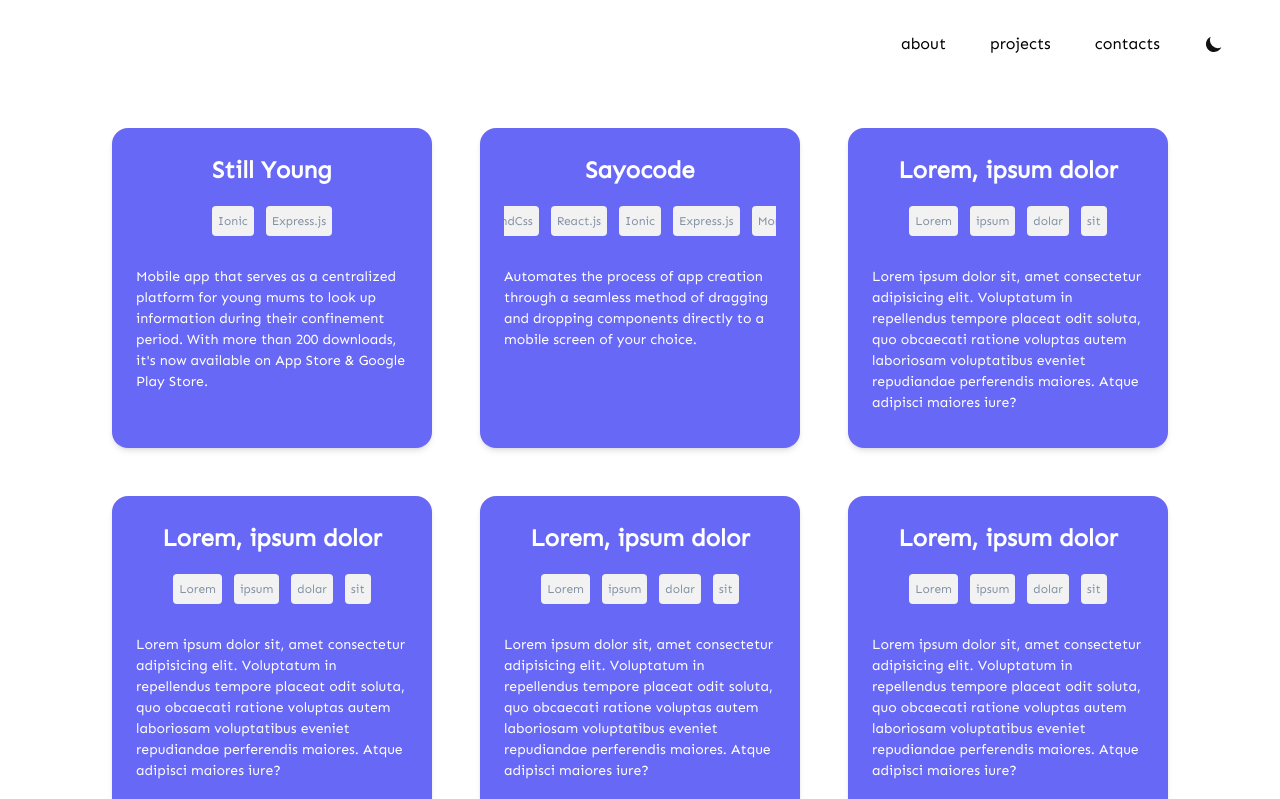
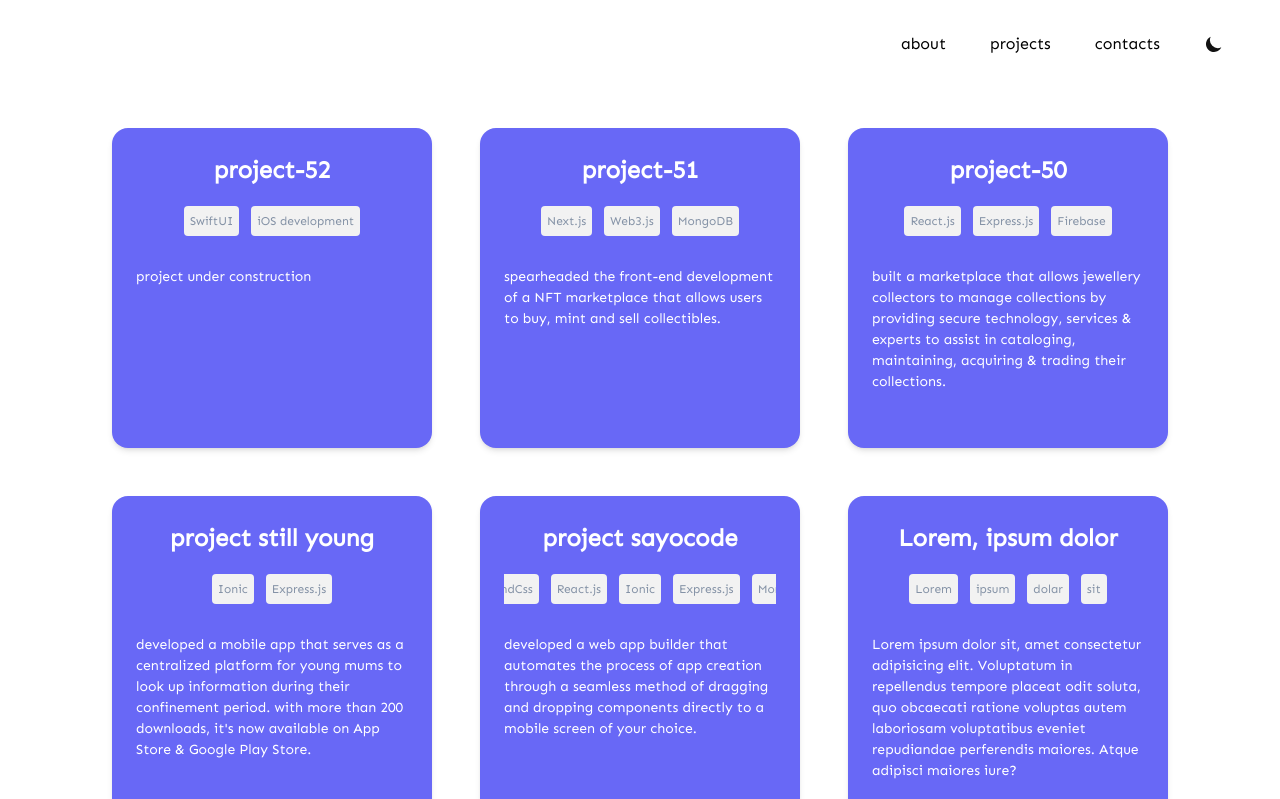
Before and after one commit to joshuadavidang/joshua-david-legacy, a Next.js app: page /projects in a window 1280 px wide. Shown: the top 799 px of the page. Built offline with nearby package versions, Linux system fonts and the light colour scheme.

Commit message:
content update

```diff
--- a/components/Landing.jsx
+++ b/components/Landing.jsx
@@ -57,8 +57,8 @@ export default function Landing(props) {
           </div>
 
           <div className="pt-3 w-5/6 leading-loose text-md">
-            {"i'm"} passionate about building tech for public good - my interest
-            lies in the field of software engineering and artificial
+            {"i'm"} passionate about building tech for public good and my
+            interest lies in the field of software engineering and artificial
             intelligence. as a highly self-motivated individual, {"i'm"}{" "}
             constantly on the lookout for opportunities to develop my skill
             sets.
--- a/data/pastProjects.js
+++ b/data/pastProjects.js
@@ -1,15 +1,35 @@
 export const pastProjects = [
   {
-    name: "Still Young",
+    name: "project-52",
+    description: "project under construction",
+    year: 2555,
+    techStack: ["SwiftUI", "iOS development"],
+  },
+  {
+    name: "project-51",
     description:
-      "Mobile app that serves as a centralized platform for young mums to look up information during their confinement period. With more than 200 downloads, it's now available on App Store & Google Play Store.",
+      "spearheaded the front-end development of a NFT marketplace that allows users to buy, mint and sell collectibles.",
+    year: 2555,
+    techStack: ["Next.js", "Web3.js", "MongoDB"],
+  },
+  {
+    name: "project-50",
+    description:
+      "built a marketplace that allows jewellery collectors to manage collections by providing secure technology, services & experts to assist in cataloging, maintaining, acquiring & trading their collections.",
+    year: 2555,
+    techStack: ["React.js", "Express.js", "Firebase"],
+  },
+  {
+    name: "project still young",
+    description:
+      "developed a mobile app that serves as a centralized platform for young mums to look up information during their confinement period. with more than 200 downloads, it's now available on App Store & Google Play Store.",
     year: 2019,
     techStack: ["Ionic", "Express.js"],
   },
   {
-    name: "Sayocode",
+    name: "project sayocode",
     description:
-      "Automates the process of app creation through a seamless method of dragging and dropping components directly to a mobile screen of your choice.",
+      "developed a web app builder that automates the process of app creation through a seamless method of dragging and dropping components directly to a mobile screen of your choice.",
     year: 2019,
     techStack: ["TailwindCss", "React.js", "Ionic", "Express.js", "MongoDB"],
   },
@@ -27,39 +47,4 @@ export const pastProjects = [
     year: 2555,
     techStack: ["Lorem", "ipsum", "dolar", "sit"],
   },
-  {
-    name: "Lorem, ipsum dolor",
-    description:
-      "Lorem ipsum dolor sit, amet consectetur adipisicing elit. Voluptatum in repellendus tempore placeat odit soluta, quo obcaecati ratione voluptas autem laboriosam voluptatibus eveniet repudiandae perferendis maiores. Atque adipisci maiores iure?",
-    year: 2555,
-    techStack: ["Lorem", "ipsum", "dolar", "sit"],
-  },
-  {
-    name: "Lorem, ipsum dolor",
-    description:
-      "Lorem ipsum dolor sit, amet consectetur adipisicing elit. Voluptatum in repellendus tempore placeat odit soluta, quo obcaecati ratione voluptas autem laboriosam voluptatibus eveniet repudiandae perferendis maiores. Atque adipisci maiores iure?",
-    year: 2555,
-    techStack: ["Lorem", "ipsum", "dolar", "sit"],
-  },
-  {
-    name: "Lorem, ipsum dolor",
-    description:
-      "Lorem ipsum dolor sit, amet consectetur adipisicing elit. Voluptatum in repellendus tempore placeat odit soluta, quo obcaecati ratione voluptas autem laboriosam voluptatibus eveniet repudiandae perferendis maiores. Atque adipisci maiores iure?",
-    year: 2555,
-    techStack: ["Lorem", "ipsum", "dolar", "sit"],
-  },
-  {
-    name: "Lorem, ipsum dolor",
-    description:
-      "Lorem ipsum dolor sit, amet consectetur adipisicing elit. Voluptatum in repellendus tempore placeat odit soluta, quo obcaecati ratione voluptas autem laboriosam voluptatibus eveniet repudiandae perferendis maiores. Atque adipisci maiores iure?",
-    year: 2555,
-    techStack: ["Lorem", "ipsum", "dolar", "sit"],
-  },
-  {
-    name: "Lorem, ipsum dolor",
-    description:
-      "Lorem ipsum dolor sit, amet consectetur adipisicing elit. Voluptatum in repellendus tempore placeat odit soluta, quo obcaecati ratione voluptas autem laboriosam voluptatibus eveniet repudiandae perferendis maiores. Atque adipisci maiores iure?",
-    year: 2555,
-    techStack: ["Lorem", "ipsum", "dolar", "sit"],
-  },
 ];
```
